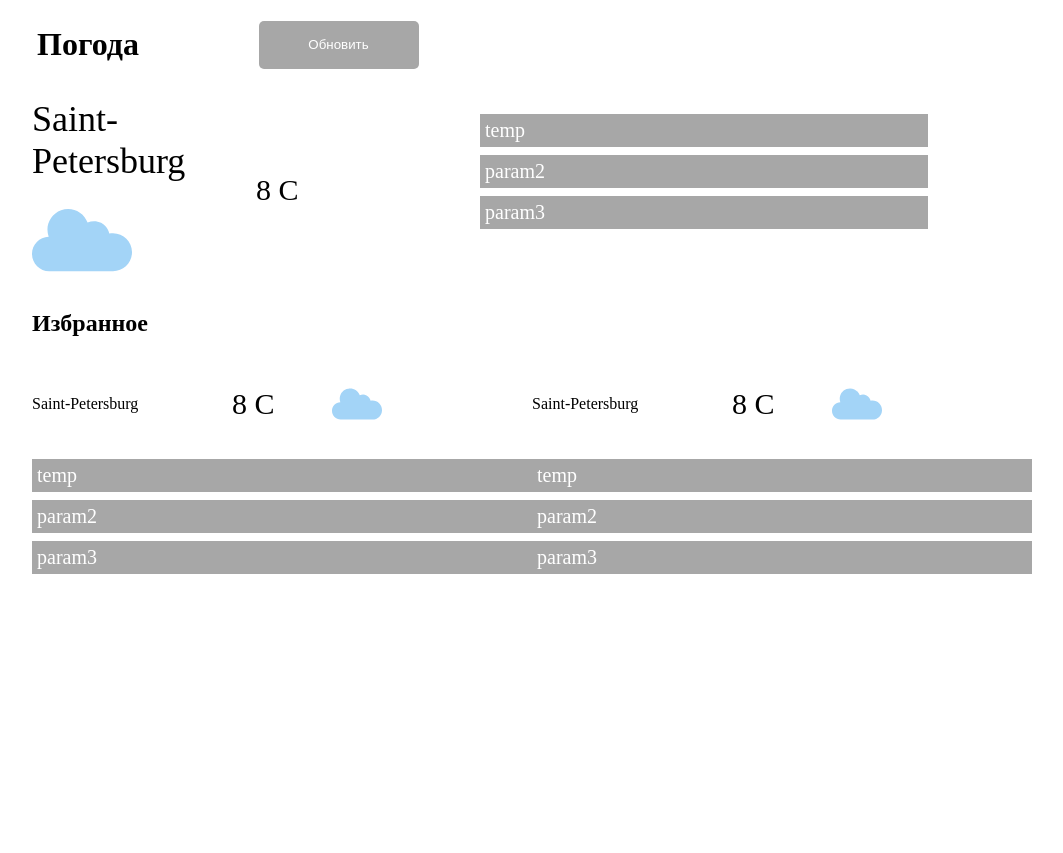
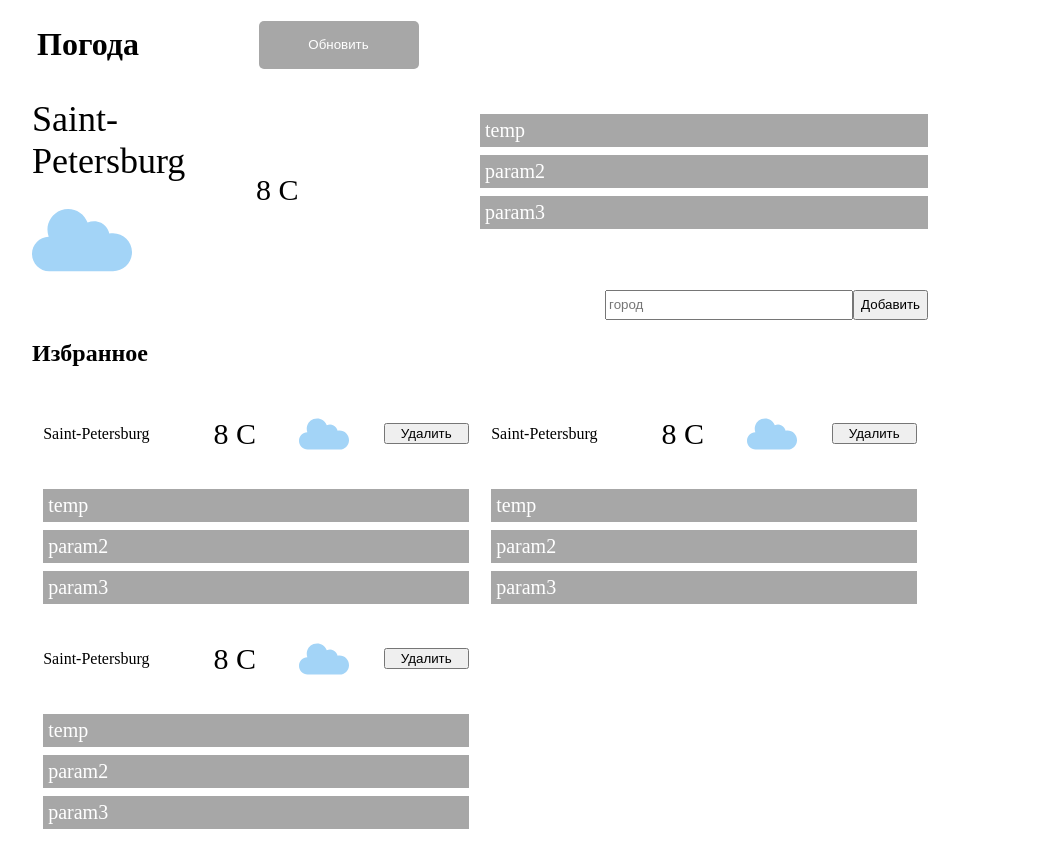
Before and after one commit to martynwd/weather-app-itmo-web, a plain HTML site: page index.html in a window 1280 px wide. Shown: the whole page, without its empty margins (160-1223 px from the left). Before the commit the page ends 800 px from the top, so only its background shows below. Drawn offline with Linux system fonts and the light colour scheme.

Commit message:
add buttons

```diff
--- a/index.html
+++ b/index.html
@@ -27,6 +27,10 @@
                     </ul>
                 </div>
             </section>
+            <form class="form">
+                <input class="form__input" type="text" placeholder="город">
+                <button class="form__submit" type="submit" class="">Добавить</button>
+            </form>
             <section class="favorites-cities">
                 <h2>Избранное</h2>
                 <ul class="favorites-cities__list">
@@ -36,6 +40,7 @@
                                 <span class="city-preview__name">Saint-Petersburg</span>
                                 <p class="city-preview__degrees">8 C</p>
                                 <img class="city-preview__weather-icon_md" src="./img/cloud.svg">
+                                <button class="city-preview__remove-btn">Удалить</button>
                             </div>
                             <ul class="city-card__params">
                                 <li class="city-card__param">temp</li>
@@ -50,6 +55,22 @@
                                 <span class="city-preview__name">Saint-Petersburg</span>
                                 <p class="city-preview__degrees">8 C</p>
                                 <img class="city-preview__weather-icon_md" src="./img/cloud.svg">
+                                <button class="city-preview__remove-btn">Удалить</button>
+                            </div>
+                            <ul class="city-card__params">
+                                <li class="city-card__param">temp</li>
+                                <li class="city-card__param">param2</li>
+                                <li class="city-card__param">param3</li>
+                            </ul>
+                        </div>
+                    </li>
+                    <li сlass="favorites-cities__item">
+                        <div class="city-card city-card">
+                            <div class="city-preview">
+                                <span class="city-preview__name">Saint-Petersburg</span>
+                                <p class="city-preview__degrees">8 C</p>
+                                <img class="city-preview__weather-icon_md" src="./img/cloud.svg">
+                                <button class="city-preview__remove-btn">Удалить</button>
                             </div>
                             <ul class="city-card__params">
                                 <li class="city-card__param">temp</li>
--- a/scss/style.scss
+++ b/scss/style.scss
@@ -17,6 +17,10 @@ body {
     padding: 5px;
     align-items: center;
     &__update-button{
+        @media only screen and (min-width: 310px) and (max-width: 560) {
+            background-image: url(../img/refresh.svg);
+            background-color: wheat;
+        }
         width: 10rem;
         height: 3rem;
         background-color: #a7a7a7;
@@ -24,17 +28,13 @@ body {
         border: none;
         color: white;
     }
-
-    &__title {
-
-    }
 }
 
 .city-card {
-    @media only screen and (min-width: 310px) and (max-width: 1024px) {
+    @media only screen and (min-width: 310px) and (max-width: 820) {
         width: auto;
     }
-    width: 500px;
+    width: 95%;
     display: grid;
     &__params {
         list-style-type: none;
@@ -89,6 +89,14 @@ body {
         grid-area: remove-btn;
     }
 }
+.form{
+    display: flex;
+    justify-content: flex-end;
+    &__input {
+        width: 15rem;
+        height: 1.5rem;
+    }
+}
 .favorites-cities {
     &__list {
         display: grid;
```
Also changed, not shown: README.md, img/refresh.svg (added), img/remove.svg (added), scss/style.css, 1 other file.
